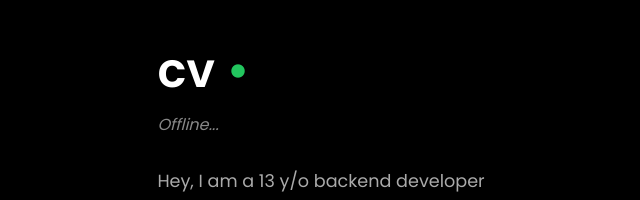
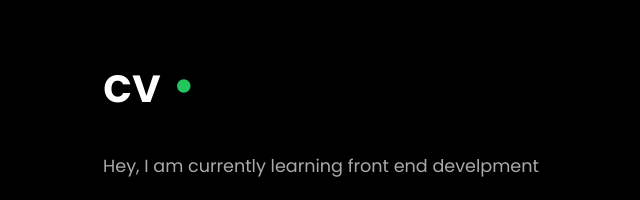
Before and after one commit to cudrin/krwefklhjsekldjkldwhjkdjskhahkjwhjk, a plain HTML site: page index.html in a window 1280 px wide. Shown: the part 224-424 px from the top of the page, without its empty margins (319-959 px from the left). Drawn offline with Linux system fonts and the light colour scheme; grey boxes are pictures that could not be loaded.

Commit message:
Update index.html

```diff
--- a/index.html
+++ b/index.html
@@ -28,11 +28,10 @@
     <div class="container">
         <div class="header">
             <h1>cv <span class="dot" id="status-dot">•</span></h1>
-            <p id="subtext" class="subtext">Offline...</p>
         </div>
 
         <div class="content" style="margin-top: 30px; line-height: 1.6;">
-            <p style="font-size: 1.1rem; font-weight: 400; margin: 0;">Hey, I am a 13 y/o backend developer</p>
+            <p style="font-size: 1.1rem; font-weight: 400; margin: 0;">Hey, I am currently learning front end develpment</p>
         </div>
         <div class="icons">
             <a href="https://github.com/cudrin"><i class="fab fa-github"></i></a>
```
